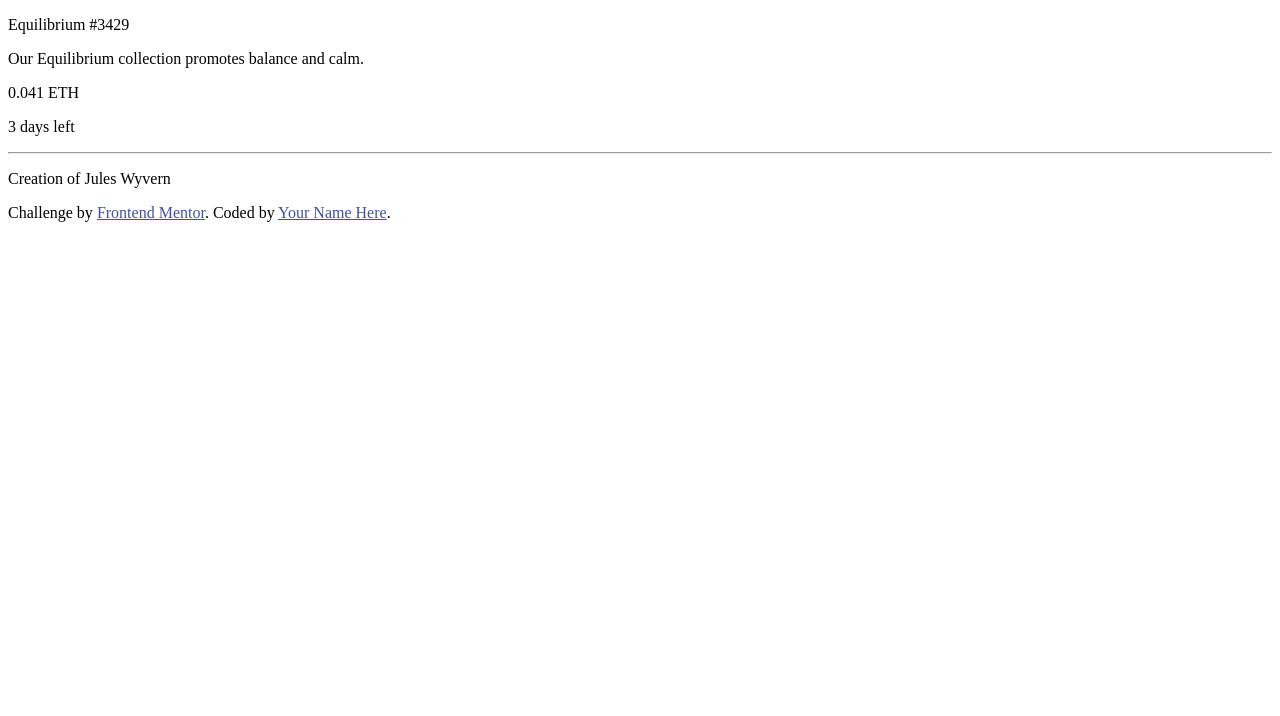
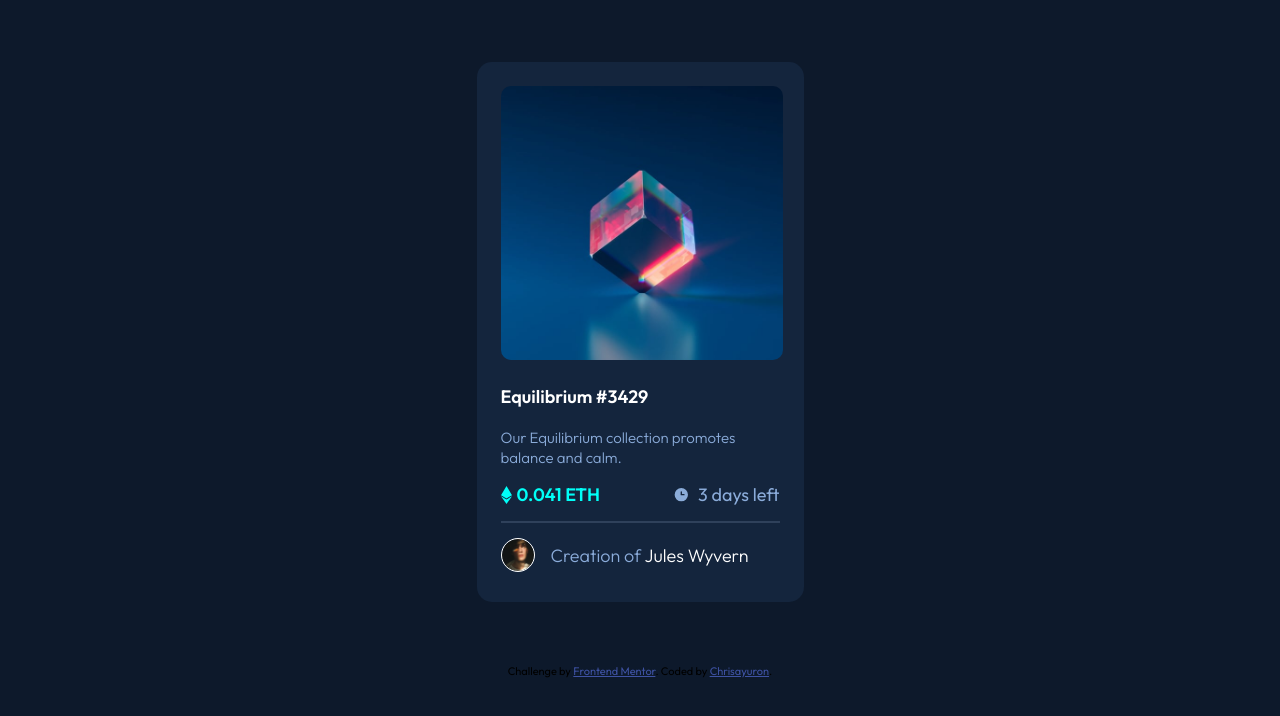
Before and after one commit to chrisayuron/Ejercicio-maquetacion-CSS2, a plain HTML site: page index.html in a window 1280 px wide. Drawn offline with Linux system fonts and the light colour scheme.

Commit message:
style finalizado

```diff
--- a/index.html
+++ b/index.html
@@ -14,7 +14,8 @@
 <body>
 <div class="container">
   <div class="container__image">
-
+    <div class="bg-image">
+    </div>
   </div>
   <div class="container__info">
     <p class="container__info-title">
@@ -23,20 +24,22 @@
     <p class="container__info-text">
       Our Equilibrium collection promotes balance and calm.
     </p>
-    <div class="container__info-detail">
-      <p class="info__detail__price">0.041 ETH</p>
-      <p class="info__detail-time"> 3 days left</p>
-      <hr class="container__info-line">
-      <div class="container__info-perfil">
-        <div class="info__perfil-photo"></div>
-        <p class="info__perfil-name"> Creation of <span>Jules Wyvern</span></p>
+    <div class="container__info__detail">
+      <div class="container__info__detail-offer">
+      <p class="info__detail__offer-price"><img src="./images/icon-ethereum.svg" alt="">0.041 ETH</p>
+      <p class="info__detail__offer-time"><img src="./images/icon-clock.svg" alt=""> 3 days left</p>
+      </div>
+      <hr class="container__info__detail-line">
+      <div class="container__info__detail-perfil">
+        <div class="info__detail__perfil-photo"></div>
+        <p class="info__detail__perfil-name"> Creation of <span>Jules Wyvern</span></p>
       </div>
     </div>
   </div>
 </div>
   <div class="attribution">
     Challenge by <a href="https://www.frontendmentor.io?ref=challenge" target="_blank">Frontend Mentor</a>.
-    Coded by <a href="#">Your Name Here</a>.
+    Coded by <a href="#">Chrisayuron</a>.
   </div>
 </body>
 </html>
--- a/style.css
+++ b/style.css
@@ -1,4 +1,148 @@
-<style>
+@import url('https://fonts.googleapis.com/css2?family=Outfit:wght@300;400;600&display=swap');
+
+*{
+    margin: 0;
+    padding: 0;
+    box-sizing: border-box;
+}
+
+:root{
+    --Softblue: hsl(215, 51%, 70%);
+    --Cyan: hsl(178, 100%, 50%);
+    --Verydarkblue1 : hsl(217, 54%, 11%);/*(main BG)*/
+    --Verydarkblue2 : hsl(216, 50%, 16%)/*(card BG)*/;
+    --Verydarkblue3 : hsl(215, 32%, 27%)/*(line)*/;
+    --White: hsl(0, 0%, 100%);
+}
+html,body{
+    height: 100%;
+    font-size: 18px;
+    font-family: 'Outfit', sans-serif;
+    background-color: var(--Verydarkblue1);
+}
+
+.container{
+    width: 327px;
+    height: 540px;
+    margin: 62px auto;
+    background-color: var(--Verydarkblue2);
+    padding: 24px;
+    border-radius: 15px;
+}
+
+.container__image{
+    height: 274px;
+    width: 282px;
+    background-image: url('./images/image-equilibrium.jpg');
+    background-position: center;
+    background-size: cover;
+    background-repeat: no-repeat;
+    border-radius: 10px;
+
+}
+
+.bg-image{
+    opacity: 0; /*Opacidad en 0, no se visualiza el background color*/
+    height: 100%;
+    width: 100%;
+    background-color: hsla(178, 100%, 50%, 0.5); /*Se modificó la trasparencia en el color*/
+    background-image: url('./images/icon-view.svg');
+    background-repeat: no-repeat;
+    background-position: center;
+    border-radius: 10px;
+
+}
+
+.container__image:hover .bg-image{
+    opacity: 1; /*Opacidad en 1 se visualiza el color*/
+}
+
+.container__info{
+    padding-top: 25px;
+}
+
+.container__info-title{
+    color: var(--White);
+    font-weight: 600;
+}
+.container__info-title:hover{
+    color: var(--Cyan);
+}
+
+.container__info-text{
+    color: var(--Softblue);
+    font-weight: 300;
+    padding-top: 20px;
+    font-size: 15px;
+    line-height: 20px;
+}
+
+.container__info__detail{
+    padding-top: 15px;
+}
+
+.container__info__detail-offer{
+    display: flex;
+    justify-content: space-between;
+    padding-bottom: 15px;
+}
+
+.info__detail__offer-price{
+    color: var(--Cyan);
+    font-weight: 600;
+    display: flex;
+    align-items: center;
+    gap: 5px;
+
+}
+
+.info__detail__offer-time{
+    color: var(--Softblue);
+    display: flex;
+    align-items: center;
+    gap: 8px;
+}
+
+.container__info__detail-line{
+    border: 0.1px solid var(--Verydarkblue3);
+    margin: auto;
+}
+
+.container__info__detail-perfil{
+    padding-top: 15px;
+    display: flex;
+    align-items: center;
+    gap: 16px;
+    font-weight: 300;
+
+}
+
+.info__detail__perfil-photo{
+    background-image: url(./images/image-avatar.png);
+    height: 34px;
+    width: 34px;
+    border-radius:50% ;
+    background-position: center;
+    background-size: contain;
+    border: solid 1px var(--White);
+
+}
+
+.info__detail__perfil-name{
+    color: var(--Softblue);
+}
+.info__detail__perfil-name span{
+    color: var(--White);
+}
+
+.info__detail__perfil-name span:hover{
+    color: var(--Cyan);
+}
 .attribution { font-size: 11px; text-align: center; }
 .attribution a { color: hsl(228, 45%, 44%); }
-</style>
+
+@media (min-width:1440px){
+    .container{
+        margin: 150px auto;
+    }
+}
```
